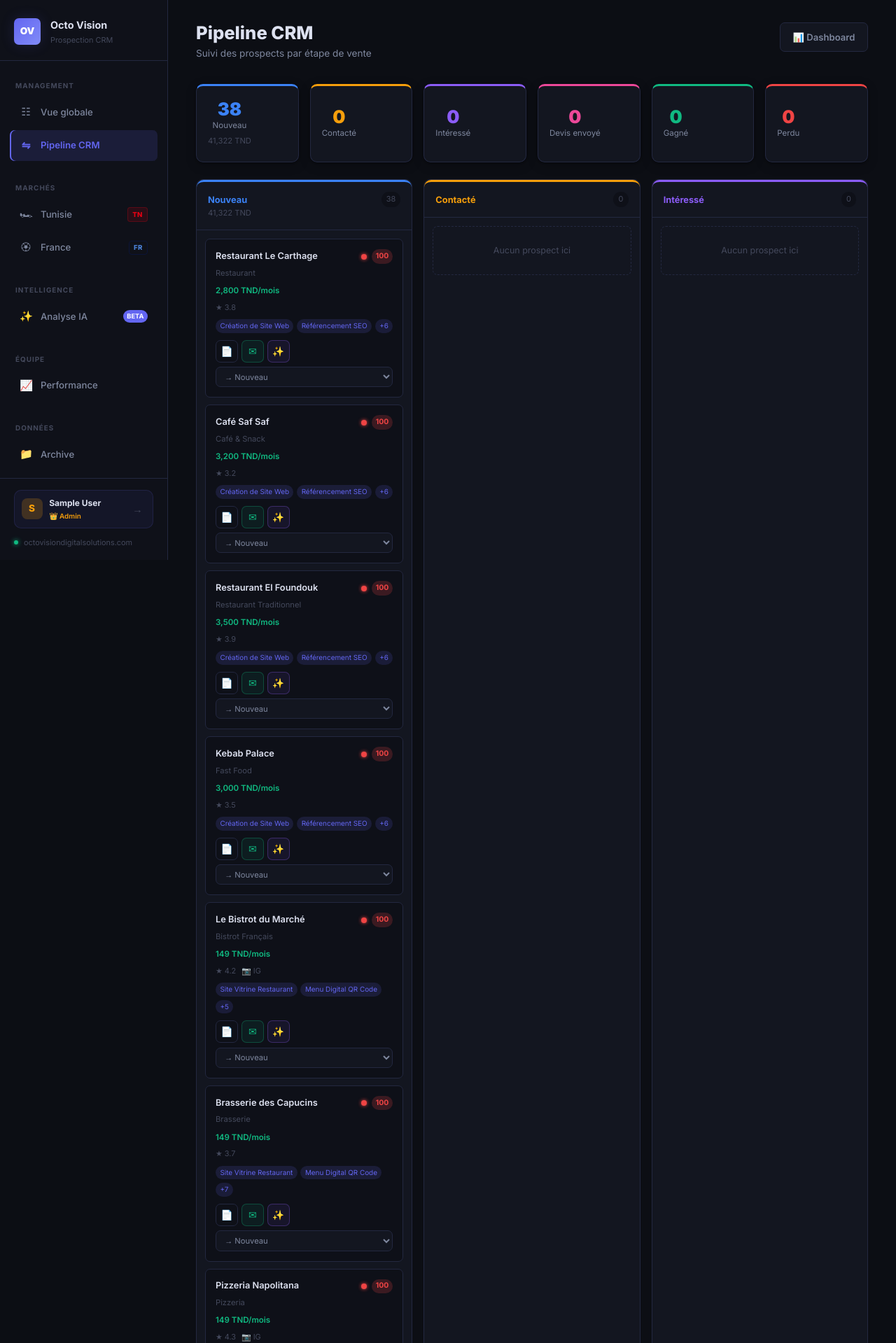
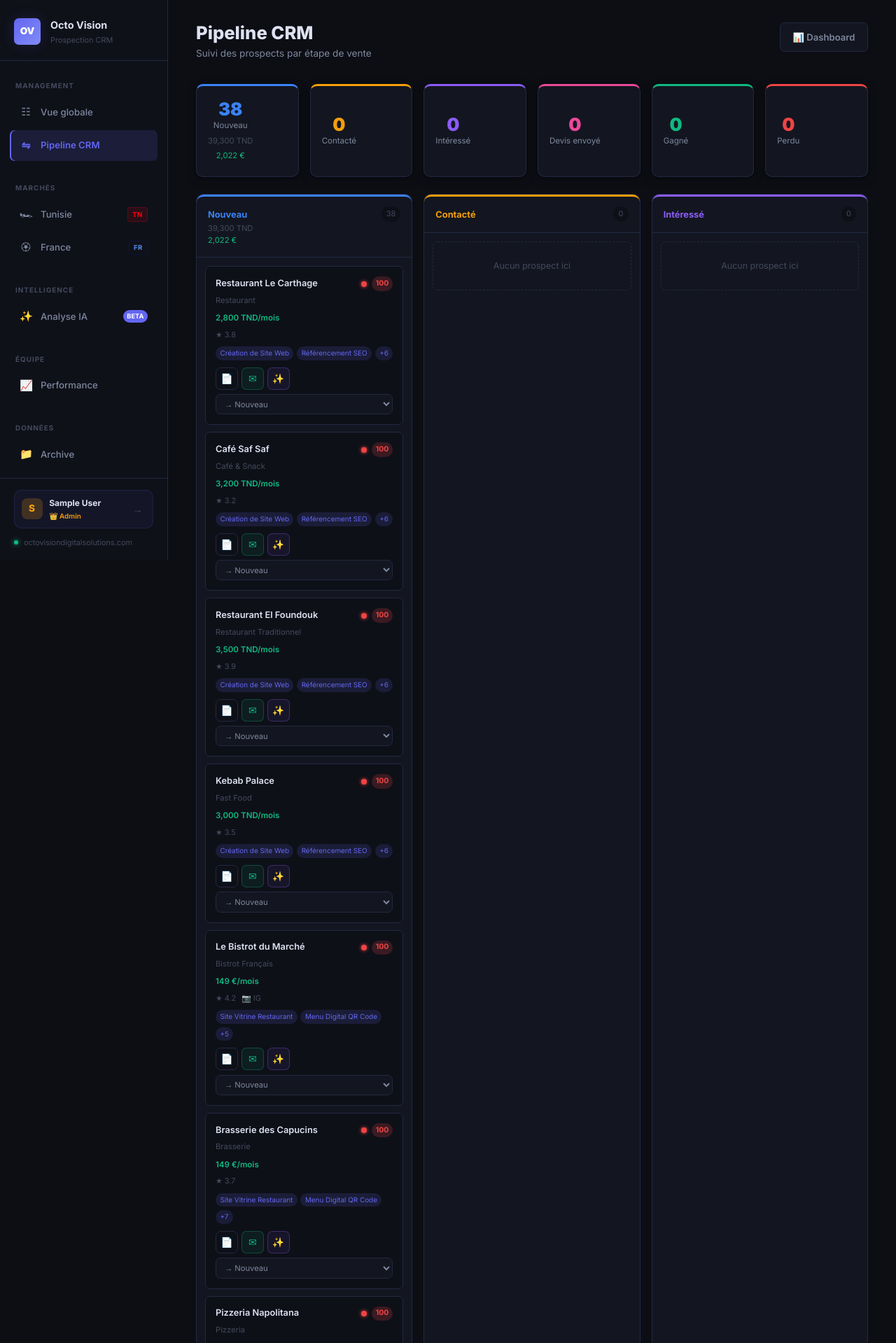
Before and after one commit to xelox17/octo-vision-prospection, a Flask app: page /pipeline in a window 1280 px wide. Shown: the top 1919 px of the page at 70% size. Run offline with Flask 3, Linux system fonts and the light colour scheme; the visitor is signed in with stand-in values (Sample User, id 1); data comes from the database, SQL or seed files in the repository; some libraries are stand-ins or nearby versions.

Commit message:
Fix currency display: FR prospects show € not TND everywhere
- Pipeline kanban cards: TND vs € per card based on country
- Pipeline stage totals: split into TND total + EUR total (color-coded)
- Dashboard table, archive, prospect detail, AI analysis/insights: all fixed
- Pipeline route: compute total_tnd and total_eur per stage separately

Co-Authored-By: Claude Sonnet 4.6 <noreply@anthropic.com>

```diff
--- a/app.py
+++ b/app.py
@@ -479,8 +479,11 @@ def pipeline():
         rows = [row_to_dict(r) for r in c.fetchall()]
         for r in rows:
             r["score_label"], r["score_class"] = get_score_label(r["score"])
-        stages_data[stage_key] = {"label": stage_label, "color": color, "prospects": rows,
-                                   "total_value": sum(r.get("estimated_value", 0) for r in rows)}
+        stages_data[stage_key] = {
+            "label": stage_label, "color": color, "prospects": rows,
+            "total_tnd": sum(r.get("estimated_value", 0) for r in rows if r.get("country") == "TN"),
+            "total_eur": sum(r.get("estimated_value", 0) for r in rows if r.get("country") == "FR"),
+        }
     conn.close()
     return render_template("pipeline.html", stages_data=stages_data, pipeline_stages=PIPELINE_STAGES)
 
--- a/templates/ai_analysis.html
+++ b/templates/ai_analysis.html
@@ -23,7 +23,7 @@
   <div class="ai-banner-icon">&#10024;</div>
   <div class="ai-banner-body">
     <strong>{{ prospect.name }} — Score de besoin : {{ prospect.score }}/100</strong>
-    <p>{{ prospect.services_needed|length }} service(s) identifié(s) · {{ vulnerabilities|length }} gap(s) détecté(s) · Valeur estimée : {{ "{:,}".format(prospect.estimated_value or 0) }} TND/mois</p>
+    <p>{{ prospect.services_needed|length }} service(s) identifié(s) · {{ vulnerabilities|length }} gap(s) détecté(s) · Valeur estimée : {{ "{:,}".format(prospect.estimated_value or 0) }} {% if prospect.country == 'FR' %}€{% else %}TND{% endif %}/mois</p>
   </div>
 </div>
 
@@ -135,7 +135,7 @@ function renderFullAnalysis(d) {
           <div class="ai-result-meta-grid">
             <div class="ai-meta-item"><span>Canal optimal</span><strong>${d.best_channel}</strong></div>
             <div class="ai-meta-item"><span>Meilleur timing</span><strong>${d.best_time}</strong></div>
-            <div class="ai-meta-item"><span>Valeur deal</span><strong>${d.estimated_deal_value.toLocaleString()} TND/mois</strong></div>
+            <div class="ai-meta-item"><span>Valeur deal</span><strong>${d.estimated_deal_value.toLocaleString()} ${"{{ prospect.country }}" === "FR" ? "€" : "TND"}/mois</strong></div>
             <div class="ai-meta-item"><span>Focus pitch</span><strong>${d.pitch_focus}</strong></div>
           </div>
         </div>
--- a/templates/ai_insights.html
+++ b/templates/ai_insights.html
@@ -79,7 +79,7 @@
         </div>
         <div class="ai-score-item">
           <span class="ai-score-label">Valeur</span>
-          <span class="value-cell">{{ "{:,}".format(p.estimated_value or 0) }} TND</span>
+          <span class="value-cell">{{ "{:,}".format(p.estimated_value or 0) }} {% if p.country == 'FR' %}€{% else %}TND{% endif %}</span>
         </div>
       </div>
 
@@ -230,7 +230,7 @@ function renderAnalysis(d) {
         <div class="ai-result-meta">
           <div><strong>Meilleur canal :</strong> ${d.best_channel}</div>
           <div><strong>Meilleur moment :</strong> ${d.best_time}</div>
-          <div><strong>Valeur estimée :</strong> ${d.estimated_deal_value.toLocaleString()} TND/mois</div>
+          <div><strong>Valeur estimée :</strong> ${d.estimated_deal_value.toLocaleString()} ${pid && document.querySelector('[data-pid="'+pid+'"]')?.dataset.country === 'FR' ? '€' : 'TND'}/mois</div>
         </div>
       </div>
 
--- a/templates/archive.html
+++ b/templates/archive.html
@@ -55,7 +55,7 @@
               <span class="score-num score-{{ p.score_class }}">{{ p.score }}</span>
             </div>
           </td>
-          <td><span class="value-cell">{{ "{:,}".format(p.estimated_value or 0) }} TND</span></td>
+          <td><span class="value-cell">{{ "{:,}".format(p.estimated_value or 0) }} {% if p.country == 'FR' %}€{% else %}TND{% endif %}</span></td>
           <td>
             {% for s in p.services_needed[:2] %}
               <span class="category-badge" style="margin-bottom:.2rem">{{ s }}</span>
--- a/templates/dashboard.html
+++ b/templates/dashboard.html
@@ -243,7 +243,7 @@
             </span>
           </td>
           <td>
-            <span class="value-cell">{{ "{:,}".format(p.estimated_value or 0) }} TND</span>
+            <span class="value-cell">{{ "{:,}".format(p.estimated_value or 0) }} {% if p.country == 'FR' %}€{% else %}TND{% endif %}</span>
           </td>
           <td>
             <span class="status-badge status-{{ p.status }}">
--- a/templates/pipeline.html
+++ b/templates/pipeline.html
@@ -19,10 +19,11 @@
     <div class="stat-body" style="align-items:center">
       <span class="stat-value" style="color:{{ color }};font-size:1.6rem">{{ stages_data[key].prospects|length }}</span>
       <span class="stat-label" style="text-align:center">{{ label }}</span>
-      {% if stages_data[key].total_value > 0 %}
-        <span style="font-size:.7rem;color:var(--text-muted);margin-top:.2rem">
-          {{ "{:,}".format(stages_data[key].total_value) }} TND
-        </span>
+      {% if stages_data[key].total_tnd > 0 %}
+        <span style="font-size:.7rem;color:var(--text-muted);margin-top:.2rem">{{ "{:,}".format(stages_data[key].total_tnd) }} TND</span>
+      {% endif %}
+      {% if stages_data[key].total_eur > 0 %}
+        <span style="font-size:.7rem;color:#10b981;margin-top:.1rem">{{ "{:,}".format(stages_data[key].total_eur) }} €</span>
       {% endif %}
     </div>
   </div>
@@ -36,8 +37,11 @@
     <div class="kanban-col-header" style="border-top:3px solid {{ color }}">
       <div>
         <span class="kanban-col-title" style="color:{{ color }}">{{ label }}</span>
-        {% if stages_data[key].total_value > 0 %}
-          <div style="font-size:.7rem;color:var(--text-muted)">{{ "{:,}".format(stages_data[key].total_value) }} TND</div>
+        {% if stages_data[key].total_tnd > 0 %}
+          <div style="font-size:.7rem;color:var(--text-muted)">{{ "{:,}".format(stages_data[key].total_tnd) }} TND</div>
+        {% endif %}
+        {% if stages_data[key].total_eur > 0 %}
+          <div style="font-size:.7rem;color:#10b981">{{ "{:,}".format(stages_data[key].total_eur) }} €</div>
         {% endif %}
       </div>
       <span class="kanban-col-count">{{ stages_data[key].prospects|length }}</span>
@@ -55,7 +59,7 @@
         </div>
         <div class="kanban-card-cat">{{ p.category }}</div>
         {% if p.estimated_value %}
-          <div class="kanban-card-value">{{ "{:,}".format(p.estimated_value) }} TND/mois</div>
+          <div class="kanban-card-value">{{ "{:,}".format(p.estimated_value) }} {% if p.country == 'FR' %}€{% else %}TND{% endif %}/mois</div>
         {% endif %}
         <div class="kanban-card-meta">
           <span>&#9733; {{ p.google_rating }}</span>
--- a/templates/prospect_detail.html
+++ b/templates/prospect_detail.html
@@ -108,7 +108,7 @@
       </div>
       <div class="info-row">
         <span class="info-label">Valeur estimée</span>
-        <span class="info-val value-cell">{{ "{:,}".format(prospect.estimated_value or 0) }} TND/mois</span>
+        <span class="info-val value-cell">{{ "{:,}".format(prospect.estimated_value or 0) }} {% if prospect.country == 'FR' %}€{% else %}TND{% endif %}/mois</span>
       </div>
     </div>
   </div>
```
